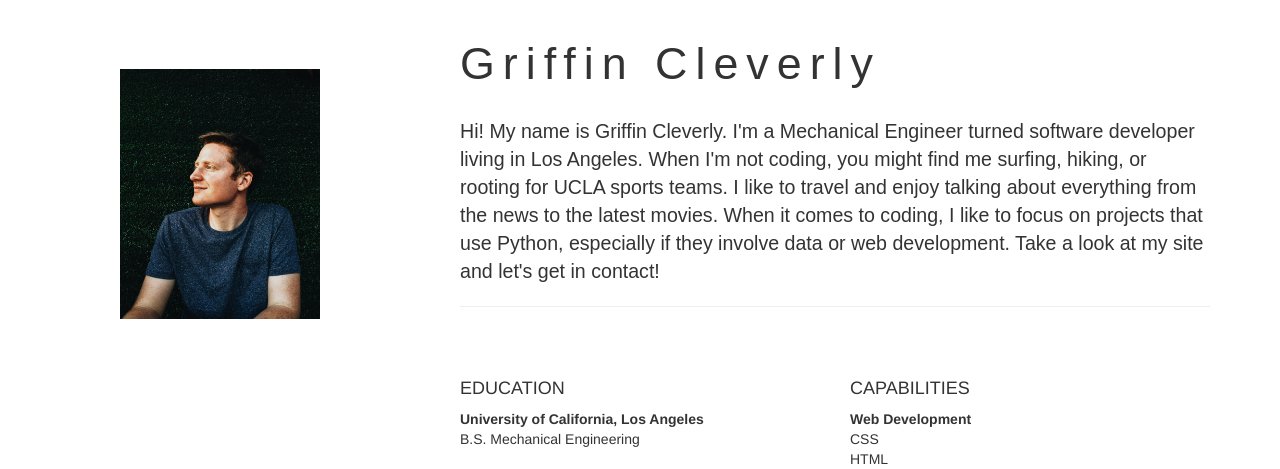
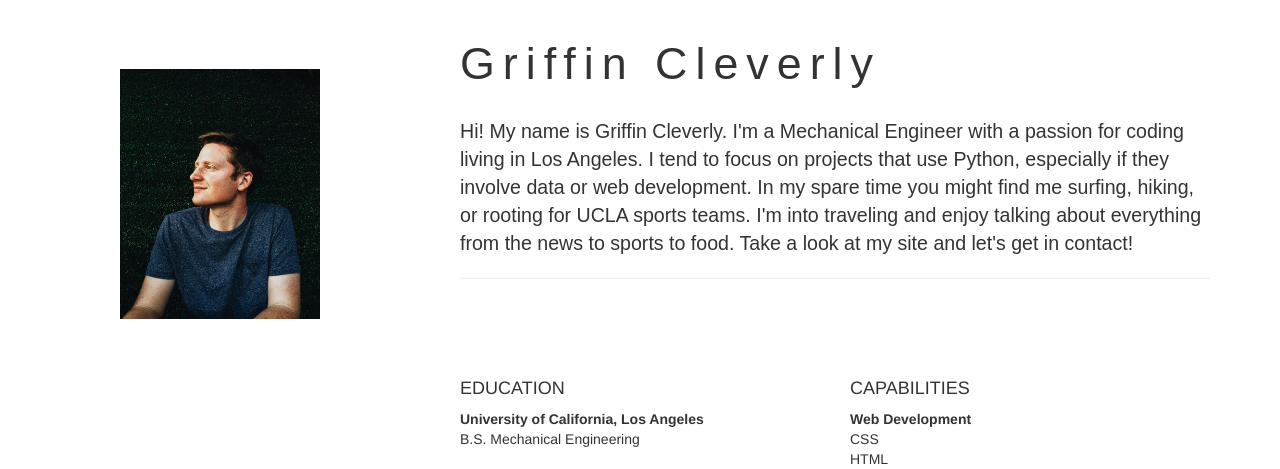
Before and after one commit to gcleverly/my-blog, a Django app: page /about_me in a window 1280 px wide. Shown: the part 51-520 px from the top of the page. Run offline with Django 3.2, Linux system fonts and the light colour scheme; some libraries are stand-ins or nearby versions.

Commit message:
About me worded better

```diff
--- a/templates/about_me.html
+++ b/templates/about_me.html
@@ -16,8 +16,10 @@
         <h1 class="aboutme">Griffin Cleverly</h1>
         </br>
         <p class="aboutm">
-            Hi! My name is Griffin Cleverly. I'm a Mechanical Engineer turned software developer living in Los Angeles. When I'm not coding, you might find me surfing, hiking, or rooting for UCLA sports teams. I like to travel and enjoy talking about everything from the news to the
-            latest movies. When it comes to coding, I like to focus on projects that use Python, especially if they involve data or web development.
+            Hi! My name is Griffin Cleverly. I'm a Mechanical Engineer with a passion for coding living in Los Angeles.
+            I tend to focus on projects that use Python, especially if they involve data or web development.
+            In my spare time you might find me surfing, hiking, or rooting for UCLA sports teams.
+            I'm into traveling and enjoy talking about everything from the news to sports to food.
             Take a look at my site and let's get in contact!
         </p>
         <hr>
```
